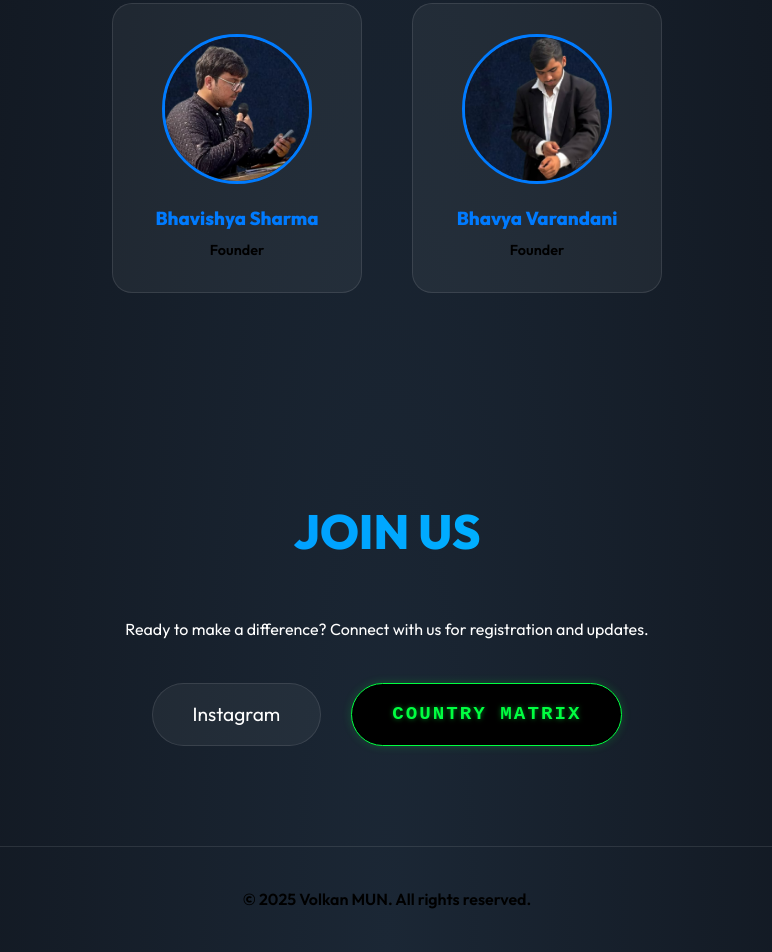
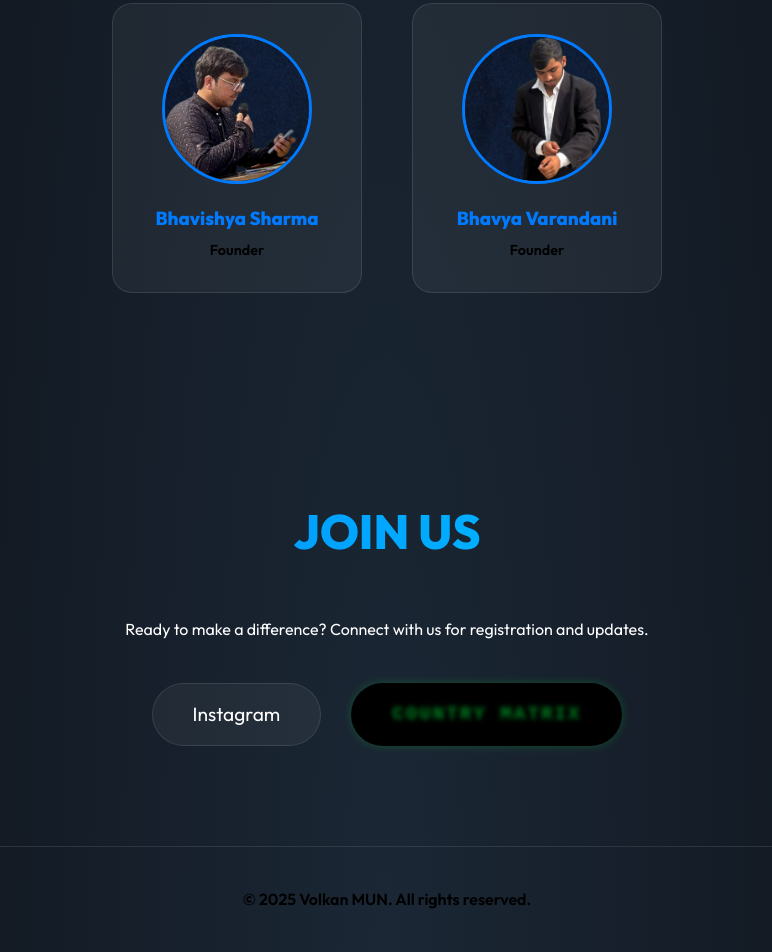
Before and after one commit to Saurabhkk270/Volkan.MUN, a website built with Vite: page index.html in a window 1280 px wide. Shown: the part 2563-3515 px from the top of the page, without its empty margins (253-1025 px from the left). Built offline with nearby package versions, Linux system fonts and the light colour scheme.

Commit message:
your msg

```diff
--- a/style.css
+++ b/style.css
@@ -10,8 +10,8 @@
   --glass-border: rgba(255, 255, 255, 0.1);
   --font-main: 'Outfit', sans-serif;
   --transition: all 0.3s ease;
-  --matrix-green: #00ff41;
-  --matrix-dark: #0d0208;
+  --matrix-green: #ff000000;
+  --matrix-dark: #0d020800;
 }
 
 * {
```
